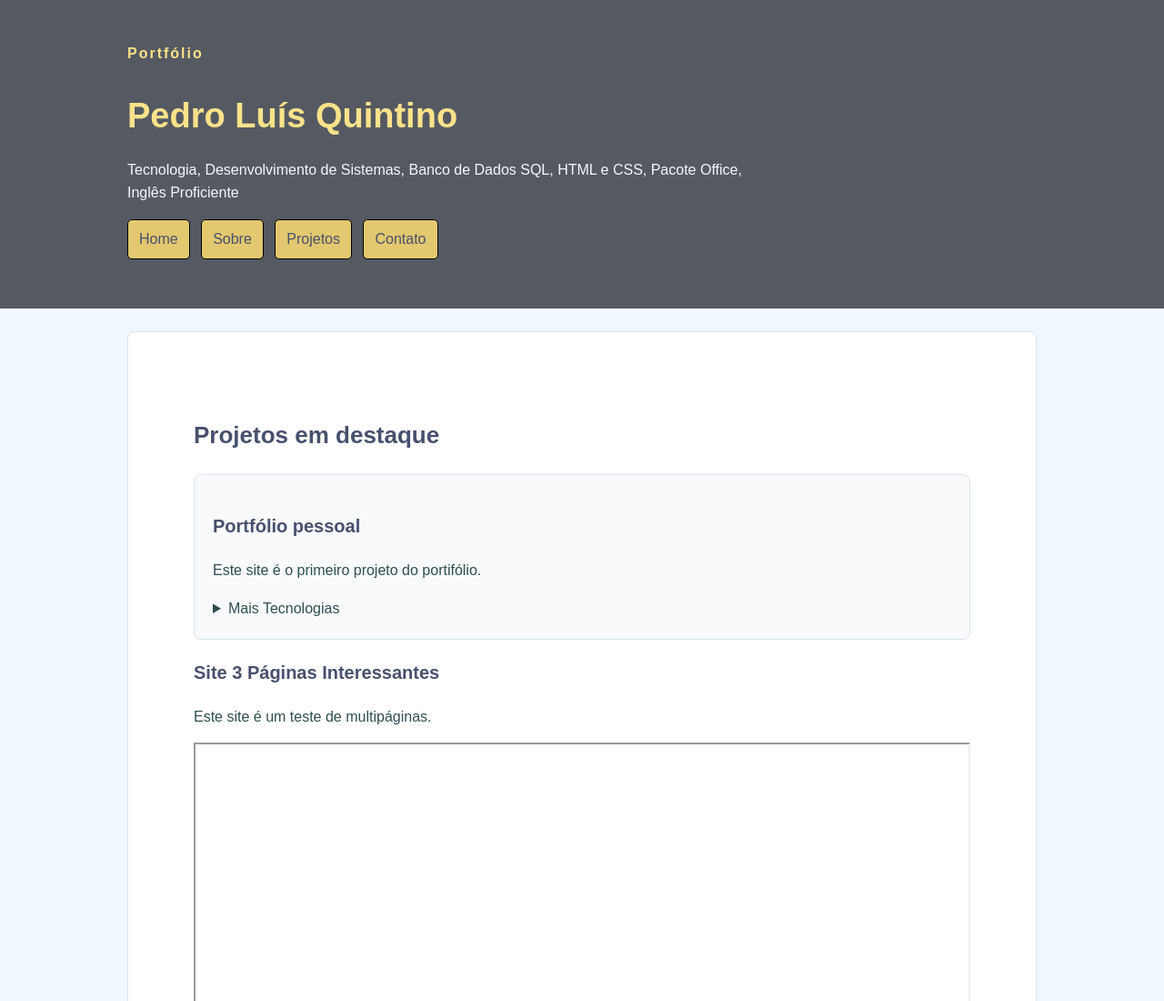
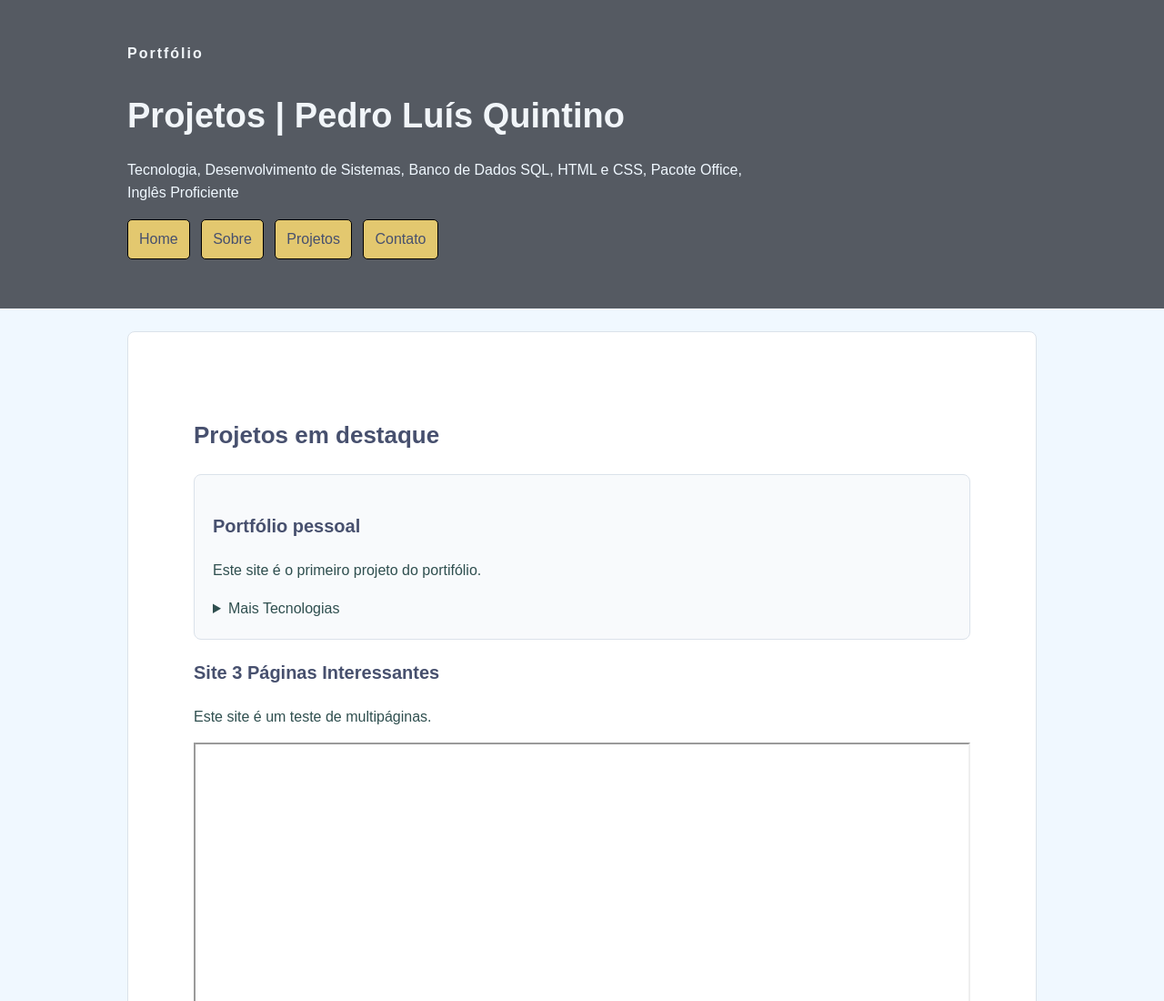
Before and after one commit to quintin0p/quintin0p.github.io, a plain HTML site: page pages/projetos.html in a window 1280 px wide. Shown: the top 1100 px of the page at 91% size. Drawn offline with Linux system fonts and the light colour scheme.

Commit message:
Alteração no h1 das páginas

```diff
--- a/pages/projetos.html
+++ b/pages/projetos.html
@@ -16,7 +16,7 @@
         <div class="container">
             <p class="etiqueta">Portfólio</p>
 
-            <h1>Pedro Luís Quintino</h1>
+            <h1>Projetos | Pedro Luís Quintino</h1>
 
             <p class="subtitulo">
                 Tecnologia, Desenvolvimento de Sistemas, Banco de Dados SQL,
--- a/style/style.css
+++ b/style/style.css
@@ -44,13 +44,13 @@ h3 {
 }
 
 .cabecalho h1 {
-    color: #FCE28A;
+    color: #f1f5f9;
 }
 
 .etiqueta {
     margin-bottom: 5px;
 
-    color: #FCE28A ;
+    color: #f1f5f9 ;
 
     font-size: 13;
     font-weight: bold;
```
Also changed, not shown: pages/sobre.html (+1 -1 lines).
